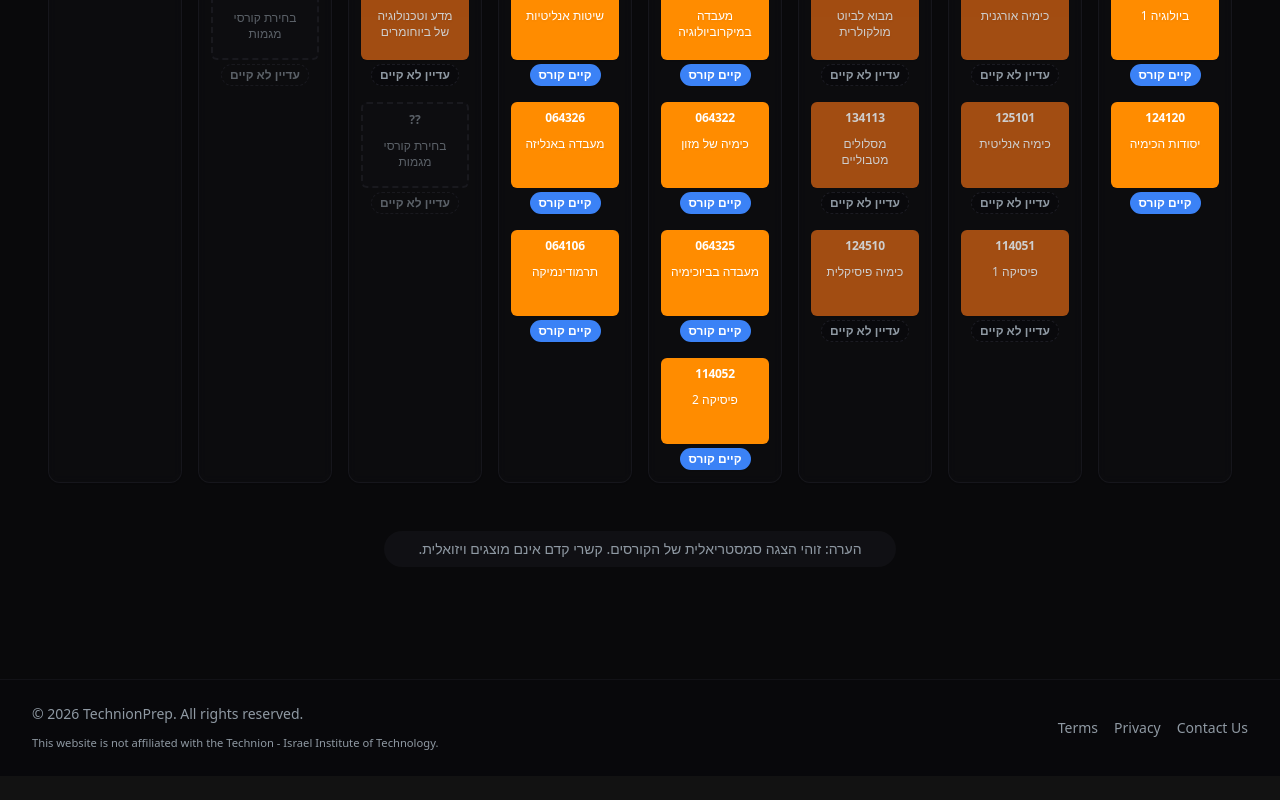
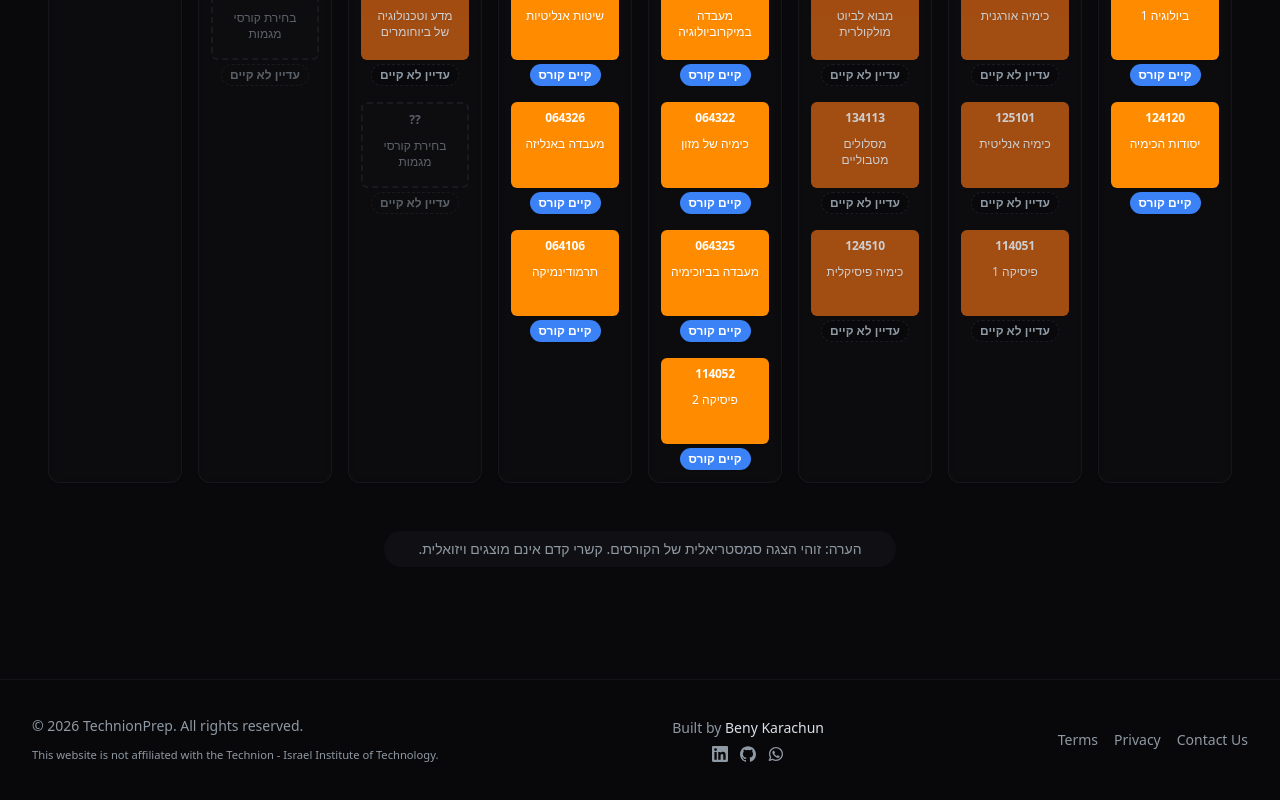
Before and after one commit to beny-karachun/biotechfood-static, a Next.js app: page / in a window 1280 px wide. Shown: the part 1501-2301 px from the top of the page. Before the commit the page ends 2277 px from the top, so only its background shows below. Built offline with nearby package versions, Linux system fonts and the light colour scheme.

Commit message:
feat: Add `Footer` component with copyright, creator credits, and navigation links.

```diff
--- a/src/components/layout/Footer.tsx
+++ b/src/components/layout/Footer.tsx
@@ -1,21 +1,57 @@
 import React from 'react';
 import Link from 'next/link';
+import { Icons } from '@/components/icons';
 
 export function Footer() {
   const currentYear = new Date().getFullYear();
 
   return (
     <footer className="border-t border-border/40 bg-background/95">
-      <div className="container flex flex-col items-center justify-between gap-4 py-10 md:h-24 md:flex-row md:py-0">
+      <div className="container flex flex-col items-center justify-between gap-6 py-10 md:h-auto md:flex-row md:py-8">
         <div className="flex flex-col items-center gap-4 px-8 md:flex-row md:gap-2 md:px-0">
-          {/* Logo Placeholder (optional in footer) */}
-          {/* <span className="font-bold sm:inline-block">TechnionPrep</span> */}
           <p className="text-center text-sm leading-loose text-muted-foreground md:text-left">
             &copy; {currentYear} TechnionPrep. All rights reserved.
             <br />
             <small>This website is not affiliated with the Technion - Israel Institute of Technology.</small>
           </p>
         </div>
+
+        {/* Creator Credits */}
+        <div className="flex flex-col items-center gap-2">
+          <p className="text-sm text-muted-foreground">
+            Built by <span className="font-medium text-foreground">Beny Karachun</span>
+          </p>
+          <div className="flex items-center gap-3">
+            <a
+              href="https://www.linkedin.com/in/beny-karachun-5a5188369/"
+              target="_blank"
+              rel="noopener noreferrer"
+              aria-label="LinkedIn"
+              className="text-muted-foreground hover:text-foreground transition-colors"
+            >
+              <Icons.linkedin className="h-4 w-4" />
+            </a>
+            <a
+              href="https://github.com/beny-karachun"
+              target="_blank"
+              rel="noopener noreferrer"
+              aria-label="GitHub"
+              className="text-muted-foreground hover:text-foreground transition-colors"
+            >
+              <Icons.github className="h-4 w-4" />
+            </a>
+            <a
+              href="https://wa.me/972546123730"
+              target="_blank"
+              rel="noopener noreferrer"
+              aria-label="WhatsApp"
+              className="text-muted-foreground hover:text-foreground transition-colors"
+            >
+              <Icons.whatsapp className="h-4 w-4" />
+            </a>
+          </div>
+        </div>
+
         <nav className="flex flex-wrap justify-center gap-4 text-sm text-muted-foreground md:justify-end">
           <Link href="/terms" className="transition-colors hover:text-foreground">
             Terms
```
